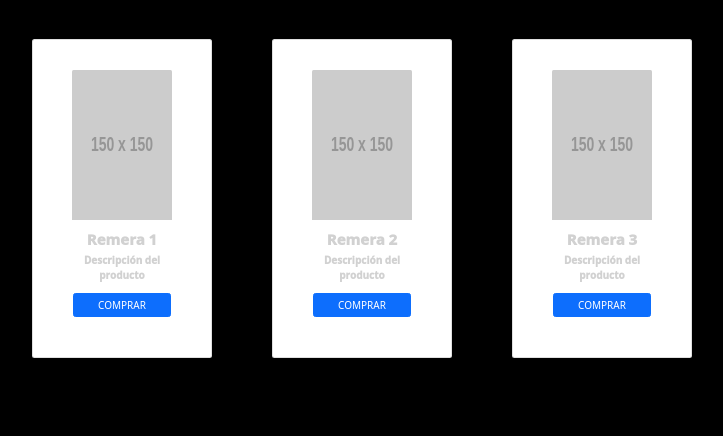
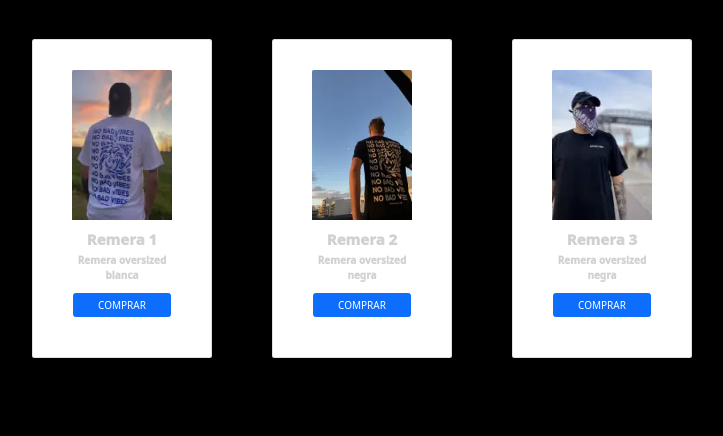
Before and after one commit to EzequielGelos/entregaTres, a website: page pages/productos.html in a window 1280 px wide. Shown: the part 305-741 px from the top of the page, without its empty margins (278-1001 px from the left). Drawn offline with nearby package versions, Linux system fonts and the light colour scheme; placeholder pictures from the web are drawn by us.

Commit message:
agregando imagenes a productos

```diff
--- a/pages/productos.html
+++ b/pages/productos.html
@@ -57,28 +57,28 @@
                 <div class="container-fluid productos">
                         <div class="row rowProductos">
                             <div class="card col m-5 p-5 d-flex align-items-center" style="width: 18rem;">
-                                <img src="https://via.placeholder.com/150" class="card-img-top img-fluid" alt="imagen de producto"">
+                                <img src="../img/blanco1Producto.webp" class="card-img-top img-fluid" alt="imagen de producto"">
                                 <div class="card-body d-flex flex-column align-content-center">
                                     <h3 class="card-title text-center">Remera 1</h3>
-                                    <p class="card-text text-center">Descripción del producto</p>
+                                    <p class="card-text text-center">Remera oversized blanca</p>
                                     <a href="#" class="btn btn-primary">COMPRAR</a>
                                 </div>
 
                             </div>
 
                             <div class="card col m-5 p-5 d-flex align-items-center" style="width: 18rem;">
-                                <img src="https://via.placeholder.com/150" class="card-img-top img-fluid" alt="imagen de producto"">
+                                <img src="../img/negro1Producto.webp" class="card-img-top img-fluid" alt="imagen de producto"">
                                 <div class="card-body d-flex flex-column align-content-center">
                                     <h3 class="card-title text-center">Remera 2</h3>
-                                    <p class="card-text text-center">Descripción del producto</p>
+                                    <p class="card-text text-center">Remera oversized negra</p>
                                     <a href="#" class="btn btn-primary">COMPRAR</a>
                                 </div>
                             </div>
                             <div class="card col m-5 p-5 d-flex align-items-center" style="width: 18rem;">
-                                <img src="https://via.placeholder.com/150" class="card-img-top img-fluid" alt="imagen de producto"">
+                                <img src="../img/negro2Producto.webp" class="card-img-top img-fluid" alt="imagen de producto"">
                                 <div class="card-body d-flex flex-column align-content-center">
                                     <h3 class="card-title text-center">Remera 3</h3>
-                                    <p class="card-text text-center">Descripción del producto</p>
+                                    <p class="card-text text-center">Remera oversized negra</p>
                                     <a href="#" class="btn btn-primary">COMPRAR</a>
                                 </div>
                             </div>
```
Also changed, not shown: img/blanco1Producto.webp (added), img/negro1Producto.webp (added), img/negro2Producto.webp (added), sass/componentes/_productos.scss (line endings or trailing spaces).
